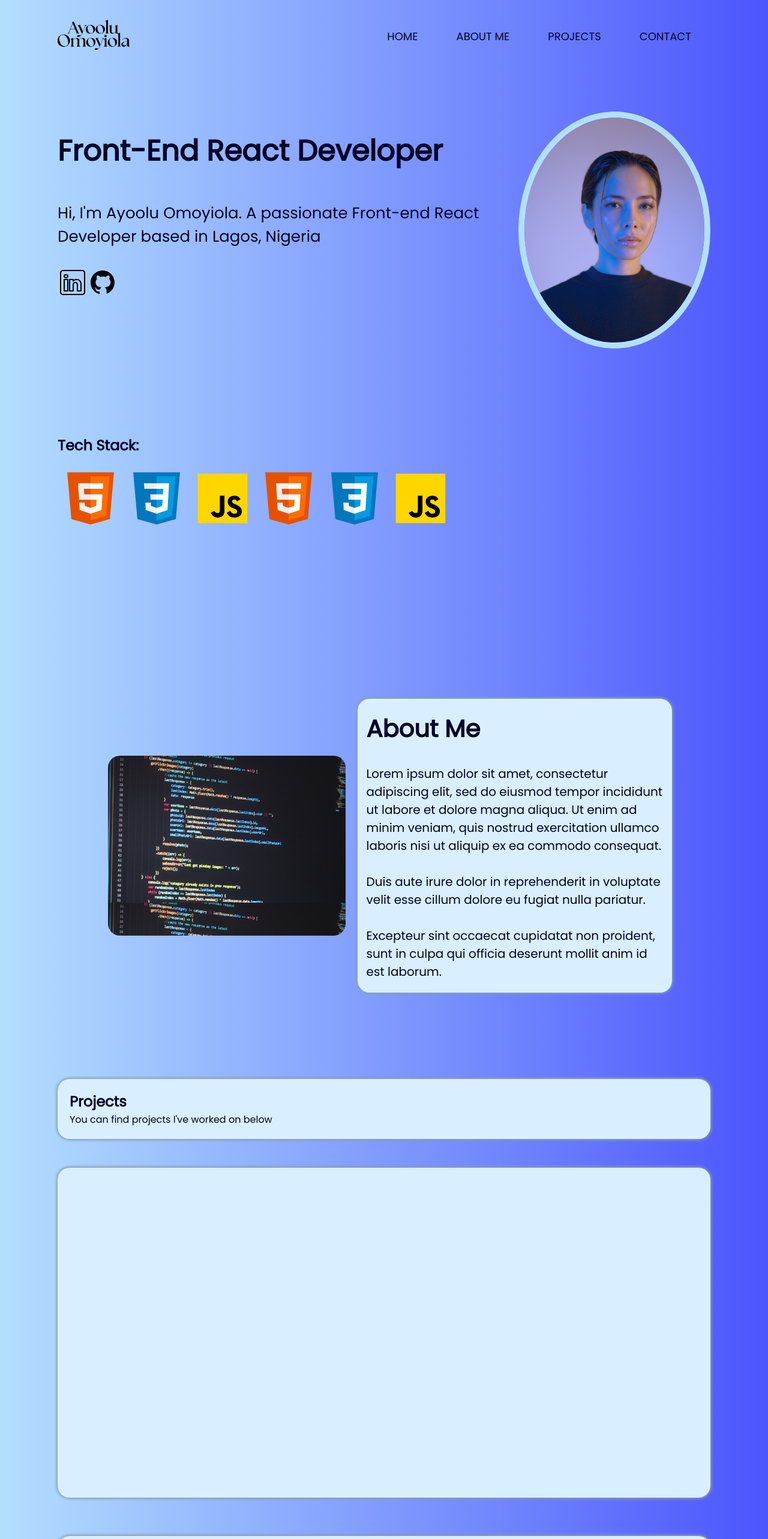
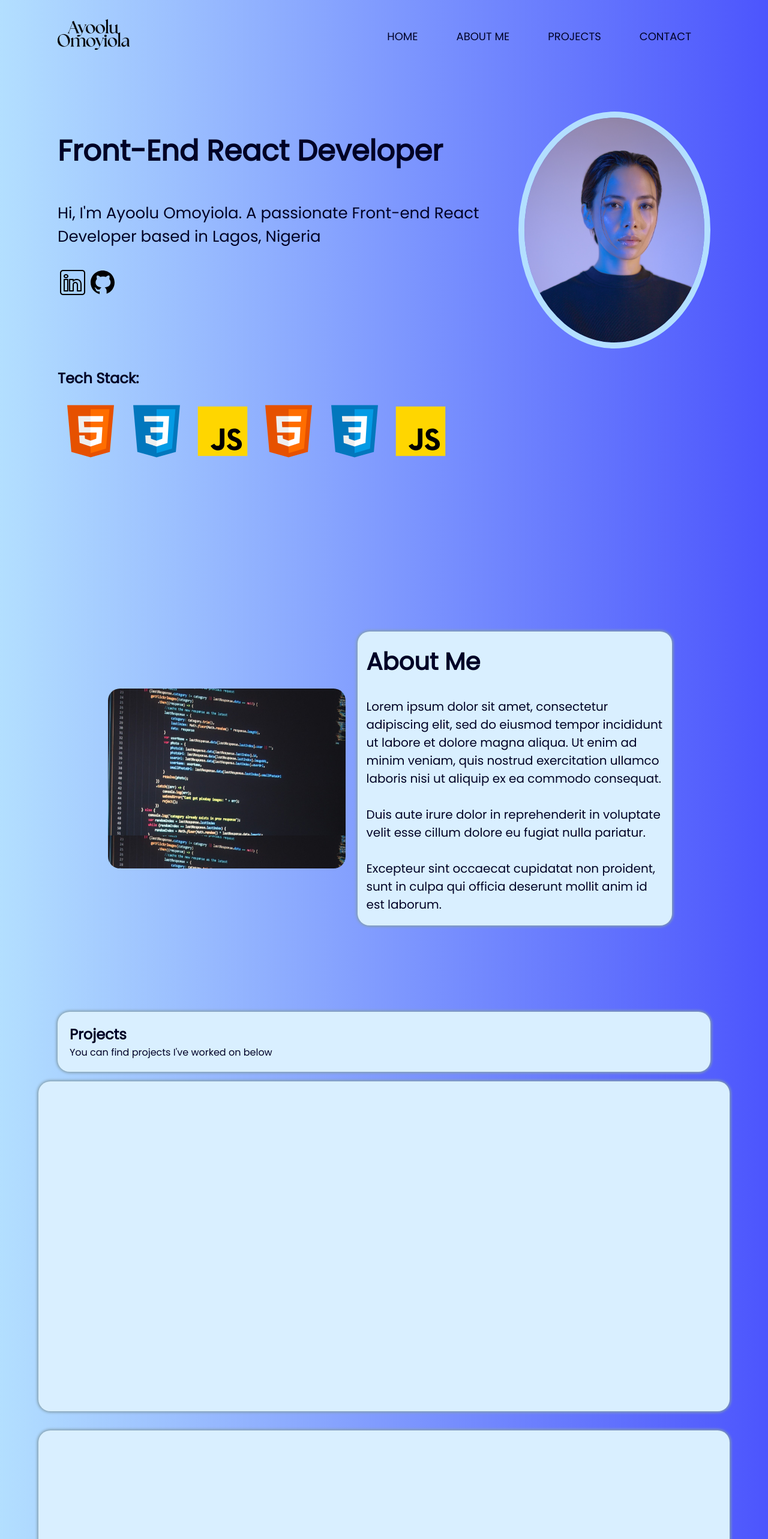
Before and after one commit to EdwardAyo/aPortfolio, a React (Create React App) app: page / in a window 1280 px wide. Shown: the top 2566 px of the page at 60% size. Built offline with nearby package versions, Linux system fonts and the light colour scheme.

Commit message:
seventh commit

```diff
--- a/src/components/contact/contact.css
+++ b/src/components/contact/contact.css
@@ -116,3 +116,9 @@
         width: 80%;
     }
 }
+
+@media screen and (max-width: 345px) {
+    .additional__contact p {
+        font-size: 11px;
+    }
+}
--- a/src/components/navbar/navbar.css
+++ b/src/components/navbar/navbar.css
@@ -14,7 +14,7 @@
 
 .navbar__logo img {
     width: 120px;
-    height: 50px;
+    height: inherit;
 }
 
 a {
@@ -93,3 +93,13 @@ a {
         padding-top: 1rem;
     }
 }
+
+@media screen and (max-width: 345px) {
+    .navbar {
+        padding: 1rem;
+    }
+
+    .navbar__logo img {
+        width: 80px;
+    }
+}
--- a/src/components/summary/summary.css
+++ b/src/components/summary/summary.css
@@ -44,7 +44,6 @@
 
 .summary__header2 {
     font-size: 1rem;
-    padding-top: 7rem;
 }
 
 .summary__secIcons img {
@@ -121,7 +120,7 @@
 .template__body {
     display: flex;
     background-color: #d9efff;
-    width: 5000px;
+    width: 90%;
     height: 550px;
     border-radius: 20px;
     box-shadow: 0px 0px 4px 2px rgb(132, 159, 173);
@@ -129,10 +128,10 @@
 
 .templates {
     display: flex;
-    justify-content: space-between;
+    justify-content: center;
     align-items: center;
 
-    padding: 2rem 6rem;
+    padding-bottom: 2rem;
 }
 
 @media screen and (max-width: 1146px) {
@@ -141,6 +140,10 @@
     }
 
     .summary__header-image {
+        padding-top: 2rem;
+    }
+
+    .summary__header2 {
         padding-top: 2rem;
     }
 }
@@ -188,11 +191,6 @@
         margin: 2rem;
         width: 100%;
     }
-
-    .template__body {
-        padding-left: 8rem;
-        padding-right: 8rem;
-    }
 }
 
 @media screen and (max-width: 705px) {
@@ -208,10 +206,10 @@
         padding-right: 2rem;
     }
 
-    .templates {
+    /* .templates {
         padding-left: 2rem;
         padding-right: 2rem;
-    }
+    } */
 }
 
 @media screen and (max-width: 540px) {
@@ -232,3 +230,34 @@
         padding: 1rem;
     }
 }
+
+@media screen and (max-width: 345px) {
+    .summary__header-image img {
+        width: 150px;
+        height: inherit;
+    }
+
+    .summary__header-text h1 {
+        font-size: 30px;
+    }
+
+    .summary__header-text p {
+        font-size: 15px;
+    }
+
+    .blog_innerText h2 {
+        font-size: 20px;
+    }
+
+    .blog_innerText p {
+        font-size: 15px;
+    }
+
+    .project__innerText h2 {
+        font-size: 13px;
+    }
+
+    .project__innerText p {
+        font-size: 10px;
+    }
+}
```
